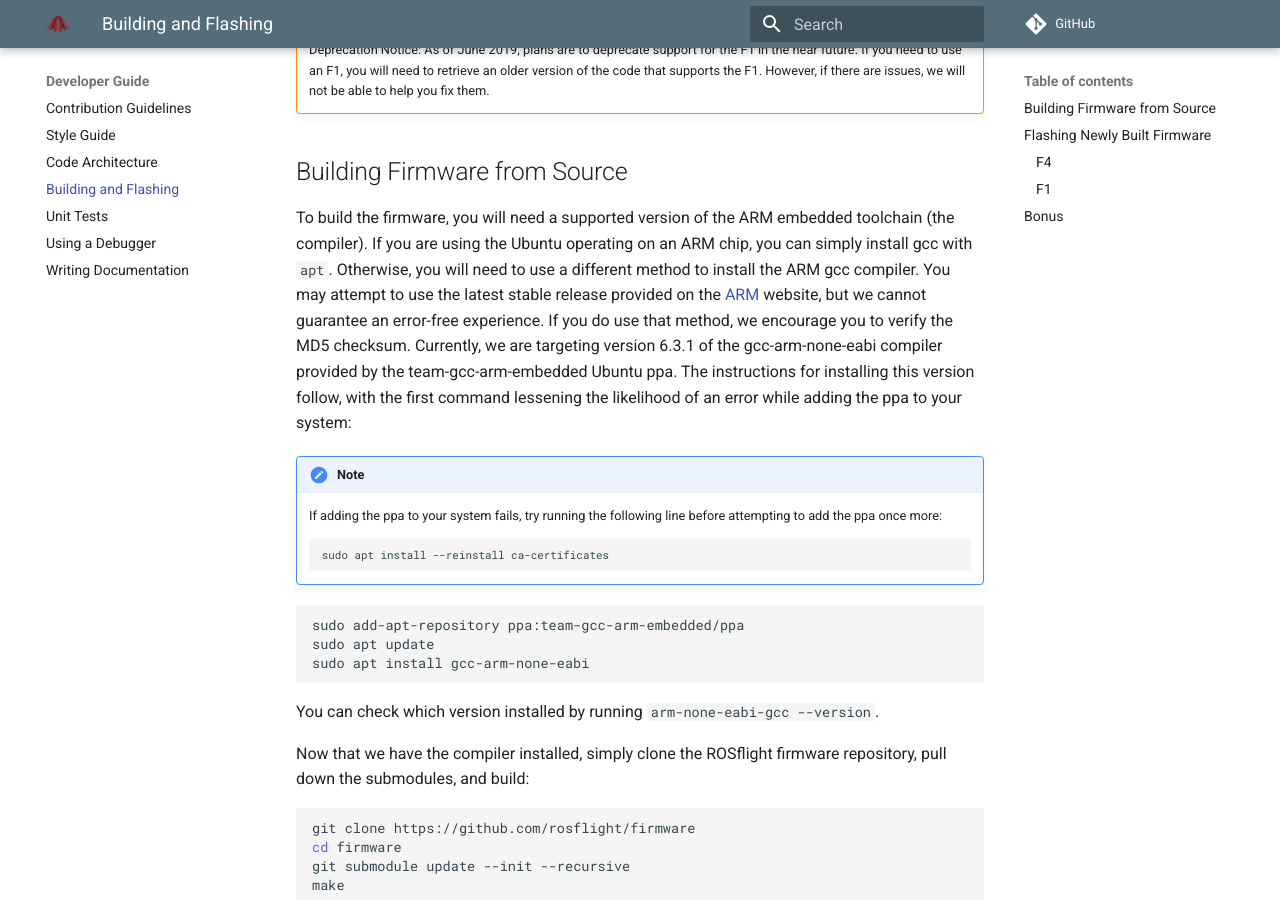
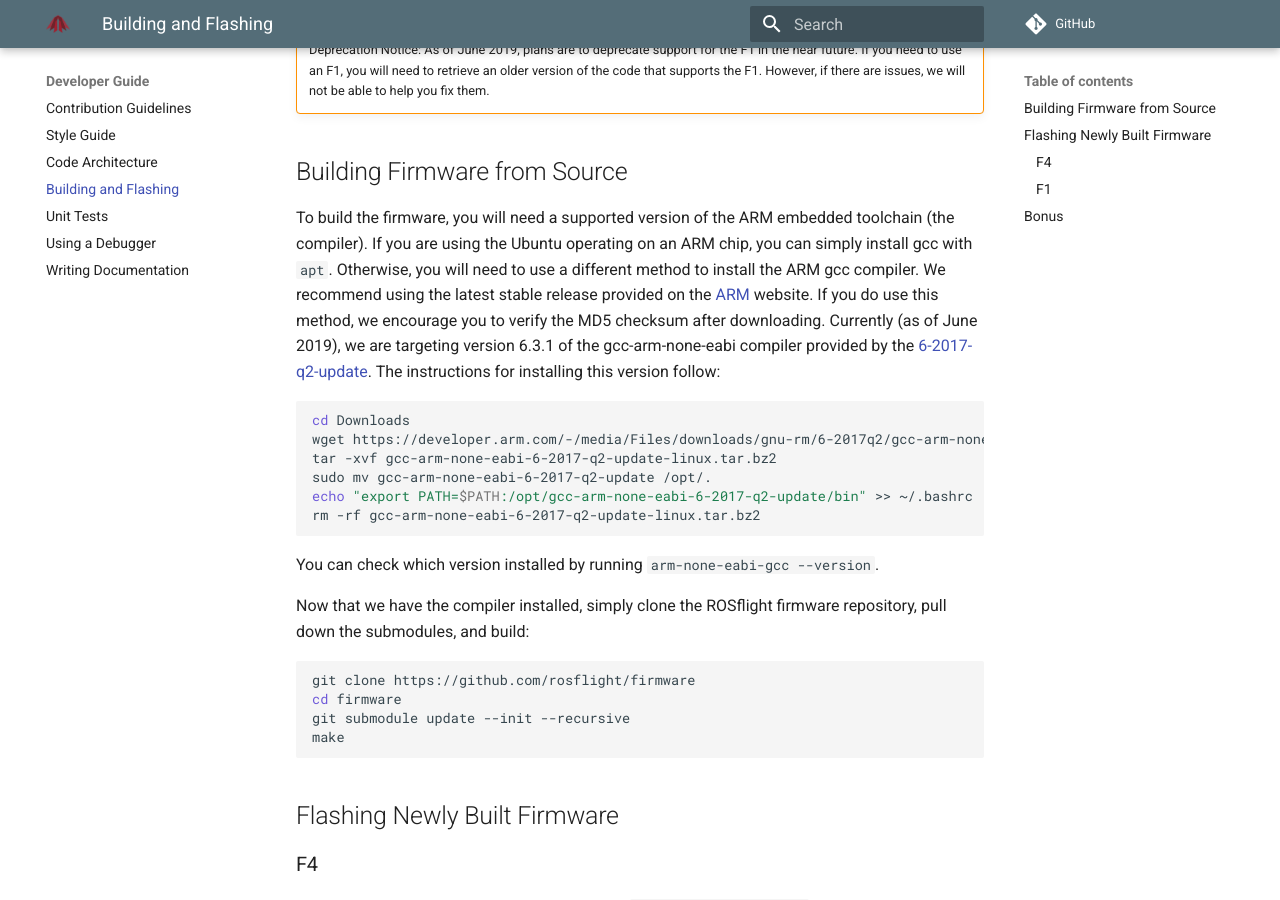
Before and after one commit to rosflight/rosflight_firmware, an MkDocs documentation site: the page built from docs/developer-guide/building-flashing.md, in a window 1280 px wide and 900 px high, scrolled down 309 px. Built offline with MkDocs 1.6.1 and Material for MkDocs 9.7.7, drawn with Linux system fonts in a browser that asks for light colours; comment, search, counter and statistics services are not loaded; old or Windows-style settings are respelled for this version of MkDocs.

Commit message:
reverted back to dev*.arm download

````diff
--- a/docs/developer-guide/building-flashing.md
+++ b/docs/developer-guide/building-flashing.md
@@ -7,18 +7,15 @@ Additionally, make sure you have configured your computer as described in the [S
 
 ## Building Firmware from Source
 
-To build the firmware, you will need a supported version of the ARM embedded toolchain (the compiler). If you are using the Ubuntu operating on an ARM chip, you can simply install gcc with `apt`. Otherwise, you will need to use a different method to install the ARM gcc compiler. You may attempt to use the latest stable release provided on the [ARM](https://developer.arm.com/tools-and-software/open-source-software/developer-tools/gnu-toolchain/gnu-rm/downloads) website, but we cannot guarantee an error-free experience. If you do use that method, we encourage you to verify the MD5 checksum. Currently, we are targeting version 6.3.1 of the gcc-arm-none-eabi compiler provided by the team-gcc-arm-embedded Ubuntu ppa. The instructions for installing this version follow, with the first command lessening the likelihood of an error while adding the ppa to your system:
-
-!!! note
-    If adding the ppa to your system fails, try running the following line before attempting to add the ppa once more:
-    ``` bash
-    sudo apt install --reinstall ca-certificates
-    ```
+To build the firmware, you will need a supported version of the ARM embedded toolchain (the compiler). If you are using the Ubuntu operating on an ARM chip, you can simply install gcc with `apt`. Otherwise, you will need to use a different method to install the ARM gcc compiler. We recommend using the latest stable release provided on the [ARM](https://developer.arm.com/tools-and-software/open-source-software/developer-tools/gnu-toolchain/gnu-rm/downloads) website. If you do use this method, we encourage you to verify the MD5 checksum after downloading. Currently (as of June 2019), we are targeting version 6.3.1 of the gcc-arm-none-eabi compiler provided by the [6-2017-q2-update](https://developer.arm.com/-/media/Files/downloads/gnu-rm/6-2017q2/gcc-arm-none-eabi-6-2017-q2-update-linux.tar.bz2?revision=2cc92fb5-3e0e-402d-9197-bdfc8224d8a5?product=GNU%20Arm%20Embedded%20Toolchain,64-bit,,Linux,6-2017-q2-update). The instructions for installing this version follow:
 
 ``` bash
-sudo add-apt-repository ppa:team-gcc-arm-embedded/ppa
-sudo apt update
-sudo apt install gcc-arm-none-eabi
+cd Downloads
+wget https://developer.arm.com/-/media/Files/downloads/gnu-rm/6-2017q2/gcc-arm-none-eabi-6-2017-q2-update-linux.tar.bz2?revision=2cc92fb5-3e0e-402d-9197-bdfc8224d8a5?product=GNU%20Arm%20Embedded%20Toolchain,64-bit,,Linux,6-2017-q2-update
+tar -xvf gcc-arm-none-eabi-6-2017-q2-update-linux.tar.bz2
+sudo mv gcc-arm-none-eabi-6-2017-q2-update /opt/.
+echo "export PATH=$PATH:/opt/gcc-arm-none-eabi-6-2017-q2-update/bin" >> ~/.bashrc
+rm -rf gcc-arm-none-eabi-6-2017-q2-update-linux.tar.bz2
 ```
 
 You can check which version installed by running `arm-none-eabi-gcc --version`.
````
